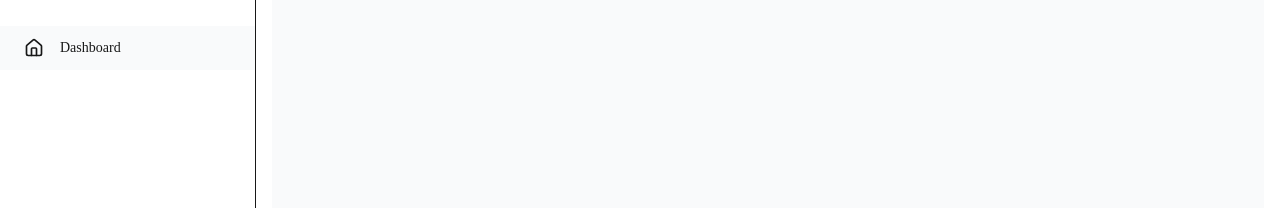
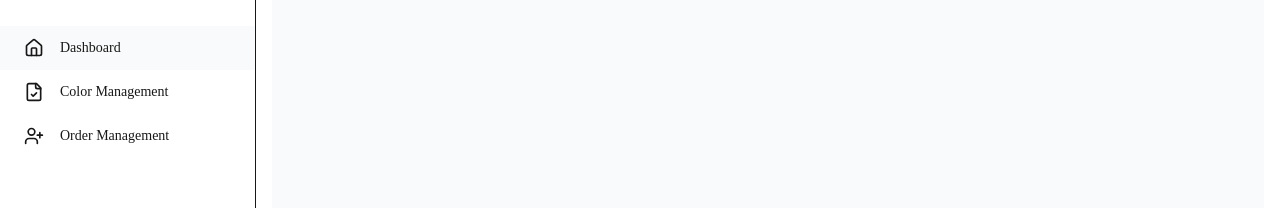
Before and after one commit to AhmedrAshraf/only2u-adminpanel, a Next.js app: page /admin/Dashboard in a window 1280 px wide. Shown: the part 181-389 px from the top of the page. Built offline with nearby package versions, Linux system fonts and the light colour scheme.

Commit message:
color correction

```diff
--- a/app/components/Sidebar.js
+++ b/app/components/Sidebar.js
@@ -26,8 +26,8 @@ const Sidebar = () => {
 
   const menuItems = [
     { name: "Dashboard", icon: Home, link: "/admin/Dashboard", path: "Dashboard" },
-    // { name: "KYC Details", icon: FileCheck, link: "/admin/KYCApproval", path: "KYCApproval" },
-    // { name: "Fund Raises", icon: UserPlus, link: "/admin/NeedyApproval", path: "NeedyApproval" },
+    { name: "Color Management", icon: FileCheck, link: "/admin/ColorMang", path: "ColorMangement" },
+    { name: "Order Management", icon: UserPlus, link: "/admin/OrderMang", path: "OrderManagement" },
     // { name: "Donations", icon: HandHeart, link: "/admin/Donations", path: "Donations" },
     // { name: "Contact Inqueries", icon: Contact, link: "/admin/ContactInqueries", path: "ContactInqueries" },
     // { name: "Notifications", icon: Bell, link: "/admin/Notification", path: "Notification" },
@@ -50,7 +50,7 @@ const Sidebar = () => {
     <div>
       <button
         onClick={() => setIsSidebarOpen(!isSidebarOpen)}
-        className="block md:hidden p-2 text-gray-700 md:fixed absolute top-3 left-2 z-10"
+        className="block md:hidden p-2 text-black md:fixed absolute top-3 left-2 z-10"
       >
         {/* {isSidebarOpen ? <X size={32} /> : <Menu size={24} color="black" />} */}
         <Menu size={24} color="black" />
```
